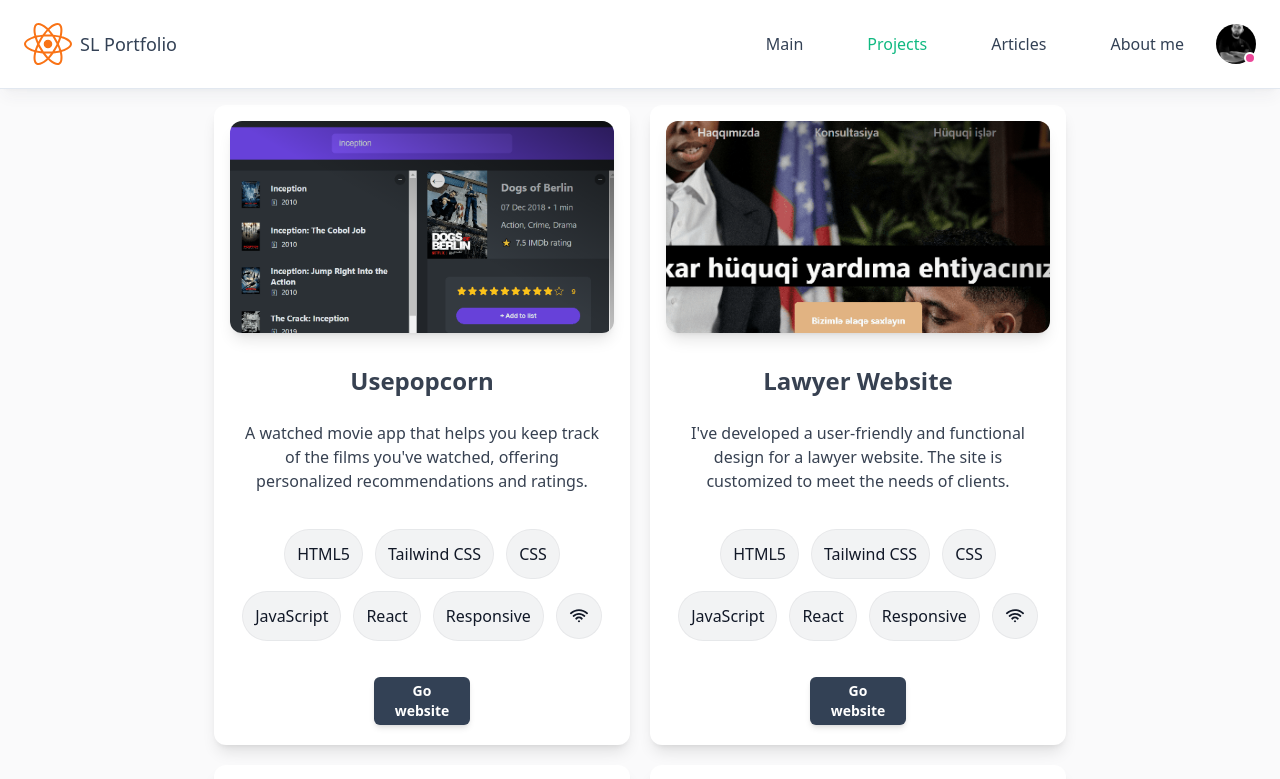
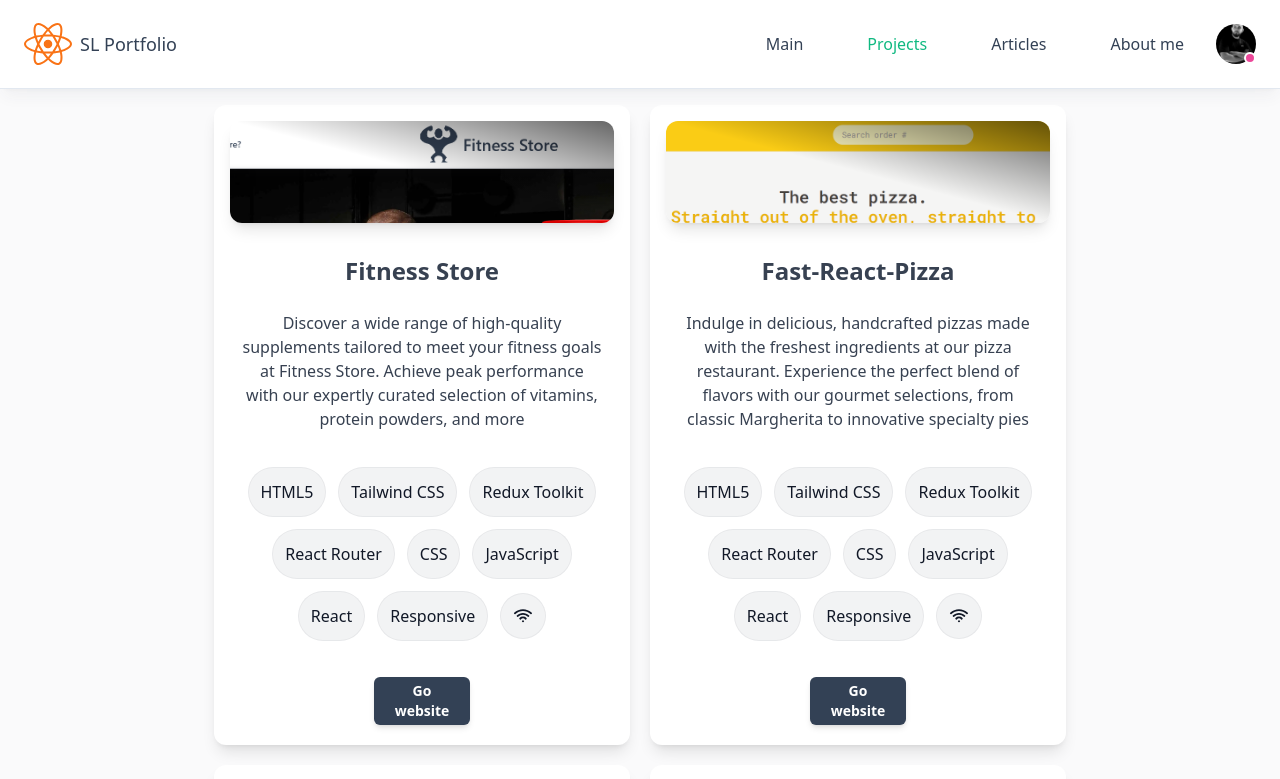
Before and after one commit to Ahliman-sl/slportfolio, a React (Vite) app: page /projects in a window 1280 px wide. Shown: the top 779 px of the page. Built offline with nearby package versions, Linux system fonts and the light colour scheme.

Commit message:
Added 2 new project

```diff
--- a/src/Components/Projects.jsx
+++ b/src/Components/Projects.jsx
@@ -10,6 +10,8 @@ import Forkify from "../Assets/ProjectImages/FORKIFY.png";
 import calculator from "../Assets/ProjectImages/calculator.png";
 import weatherapp from "../Assets/ProjectImages/weatherapp.png";
 import azwayfinder from "../Assets/ProjectImages/azwayfinder.png";
+import fitnessStore from "../Assets/ProjectImages/fitnessStore.png";
+import fastreactpizza from "../Assets/ProjectImages/fastreactpizza.png";
 
 // import Bmicalculator from "../Assets/ProjectImages/bmicalculator.png";
 import onlinekeyboard from "../Assets/ProjectImages/onlinekeyboard.png";
@@ -30,6 +32,39 @@ import {
 import { Link } from "react-router-dom";
 
 const projectsData = [
+  {
+    text: "Fitness Store",
+    description:
+      "Discover a wide range of high-quality supplements tailored to meet your fitness goals at Fitness Store. Achieve peak performance with our expertly curated selection of vitamins, protein powders, and more",
+    imgSRC: fitnessStore,
+    program1: "HTML5",
+    program2: "CSS",
+    program3: "JavaScript",
+    program4: "SCSS",
+    program5: "React",
+    program6: "Responsive",
+    program7: "Tailwind CSS",
+    program8: "Redux Toolkit",
+    program9: "React Router",
+
+    urlLink: "https://fitnessstore.netlify.app/",
+  },
+  {
+    text: "Fast-React-Pizza",
+    description:
+      "Indulge in delicious, handcrafted pizzas made with the freshest ingredients at our pizza restaurant. Experience the perfect blend of flavors with our gourmet selections, from classic Margherita to innovative specialty pies",
+    imgSRC: fastreactpizza,
+    program1: "HTML5",
+    program2: "CSS",
+    program3: "JavaScript",
+    program4: "SCSS",
+    program5: "React",
+    program6: "Responsive",
+    program7: "Tailwind CSS",
+    program8: "Redux Toolkit",
+    program9: "React Router",
+    urlLink: "https://fastpizzasl.netlify.app/",
+  },
   {
     text: "Usepopcorn",
     description:
@@ -259,6 +294,8 @@ function BookingCard({
   program5,
   program6,
   program7,
+  program8,
+  program9,
   urlLink,
 }) {
   return (
@@ -266,7 +303,7 @@ function BookingCard({
       <CardHeader floated={false} color="blue-gray">
         <img
           src={imgSRC}
-          className="w-full h-[20rem] object-cover"
+          className="w-full h-[25rem] object-cover"
           alt="ui/ux review check"
         />
         <div className="to-bg-black-10 absolute inset-0 h-full w-full bg-gradient-to-tr from-transparent via-transparent to-black/60 " />
@@ -299,10 +336,26 @@ function BookingCard({
             "TT login",
             "React Quiz",
             "AzWayFinder",
+            "Fitness Store",
+            "Fast-React-Pizza",
           ].includes(text) && (
             <Tooltip content={program7}>
               <span className="cursor-pointer rounded-full border border-gray-900/5 bg-gray-900/5 p-3 text-gray-900 transition-colors hover:border-gray-900/10 hover:bg-gray-900/10 hover:!opacity-100 group-hover:opacity-70">
                 {program7}
+              </span>
+            </Tooltip>
+          )}
+          {["Fitness Store", "Fast-React-Pizza"].includes(text) && (
+            <Tooltip content={program8}>
+              <span className="cursor-pointer rounded-full border border-gray-900/5 bg-gray-900/5 p-3 text-gray-900 transition-colors hover:border-gray-900/10 hover:bg-gray-900/10 hover:!opacity-100 group-hover:opacity-70">
+                {program8}
+              </span>
+            </Tooltip>
+          )}
+          {["Fitness Store", "Fast-React-Pizza"].includes(text) && (
+            <Tooltip content={program9}>
+              <span className="cursor-pointer rounded-full border border-gray-900/5 bg-gray-900/5 p-3 text-gray-900 transition-colors hover:border-gray-900/10 hover:bg-gray-900/10 hover:!opacity-100 group-hover:opacity-70">
+                {program9}
               </span>
             </Tooltip>
           )}
@@ -342,6 +395,8 @@ function BookingCard({
             "TT login",
             "React Quiz",
             "AzWayFinder",
+            "Fitness Store",
+            "Fast-React-Pizza",
           ].includes(text) && (
             <Tooltip content={program5}>
               <span className="cursor-pointer rounded-full border border-gray-900/5 bg-gray-900/5 p-3 text-gray-900 transition-colors hover:border-gray-900/10 hover:bg-gray-900/10 hover:!opacity-100 group-hover:opacity-70">
@@ -359,6 +414,8 @@ function BookingCard({
             "Lawyer Website",
             "TT login",
             "AzWayFinder",
+            "Fitness Store",
+            "Fast-React-Pizza",
           ].includes(text) && (
             <Tooltip content={program6}>
               <span className="cursor-pointer rounded-full border border-gray-900/5 bg-gray-900/5 p-3 text-gray-900 transition-colors hover:border-gray-900/10 hover:bg-gray-900/10 hover:!opacity-100 group-hover:opacity-70">
```
Also changed, not shown: src/Assets/ProjectImages/fastreactpizza.png (added), src/Assets/ProjectImages/fitnessStore.png (added).
